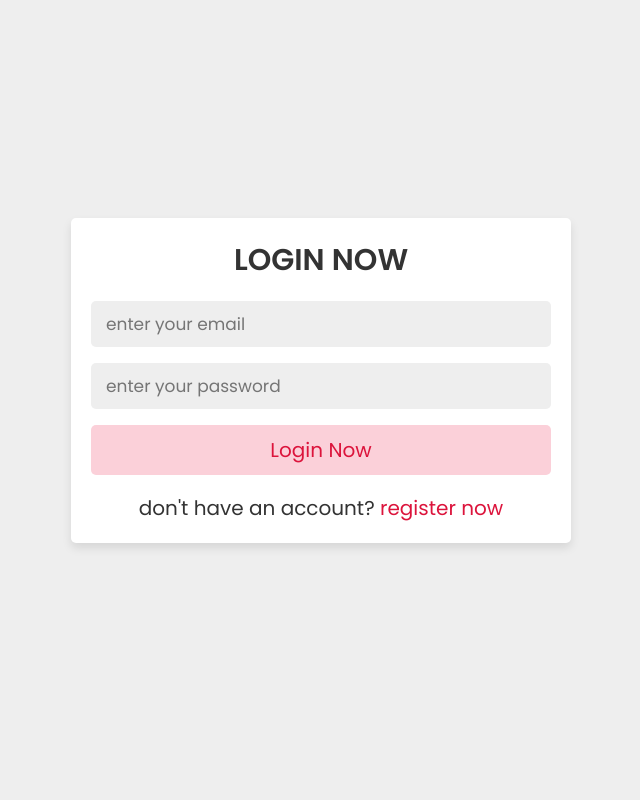
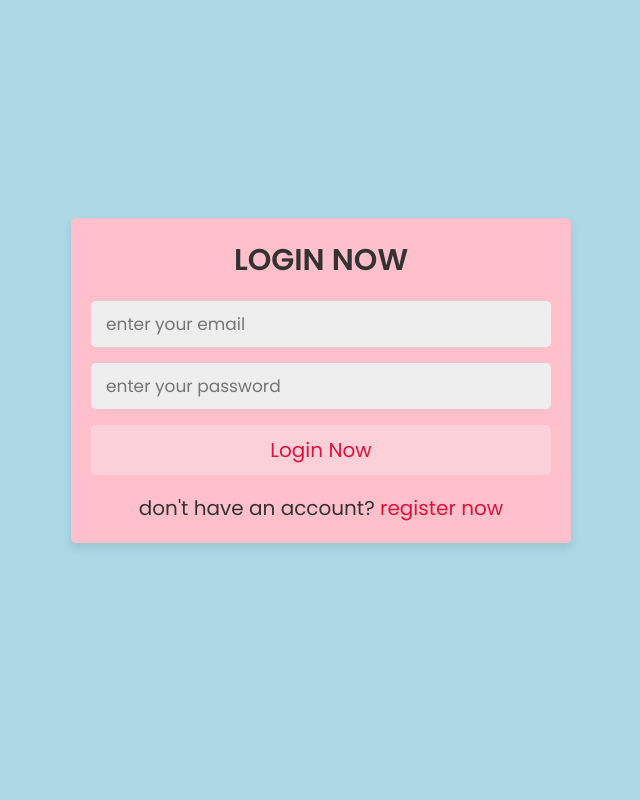
Before and after one commit to jaelynnnn/ManageiT, a PHP site: page /login_form.php in a window 1280 px wide. Shown: the whole page, without its empty margins (319-959 px from the left). Run offline with PHP 8.4, Linux system fonts and the light colour scheme.

Commit message:
Update login_form.php

```diff
--- a/manageit/login_form.php
+++ b/manageit/login_form.php
@@ -53,9 +53,9 @@ if(isset($_POST['submit'])){
 </head>
 <body>
 
-<div class="form-container">
+<div style="background-color:lightblue;" class="form-container">
 
-   <form action="" method="post">
+   <form action="" method="post" style="background-color:pink;">
       <h3>login now</h3>
       <?php
       if(isset($error)){
```
